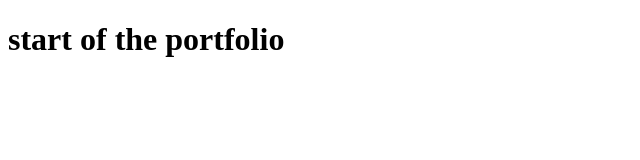
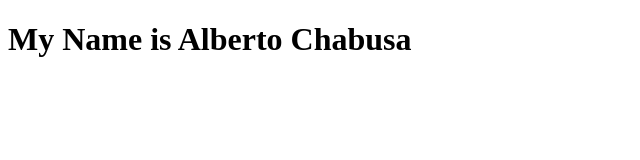
Before and after one commit to albertochabusa/Portfolio, a plain HTML site: page index.html in a window 1280 px wide. Shown: the whole page, without its empty margins (0-640 px from the left). Drawn offline with Linux system fonts and the light colour scheme.

Commit message:
Update index.html

```diff
--- a/index.html
+++ b/index.html
@@ -6,5 +6,5 @@
 
 <link href="style.css" rel="stylesheet" type="text/css" />
 <header>
-  <h1> start of the portfolio </h1>
+  <h1> My Name is Alberto Chabusa</h1>
   </header>
```
